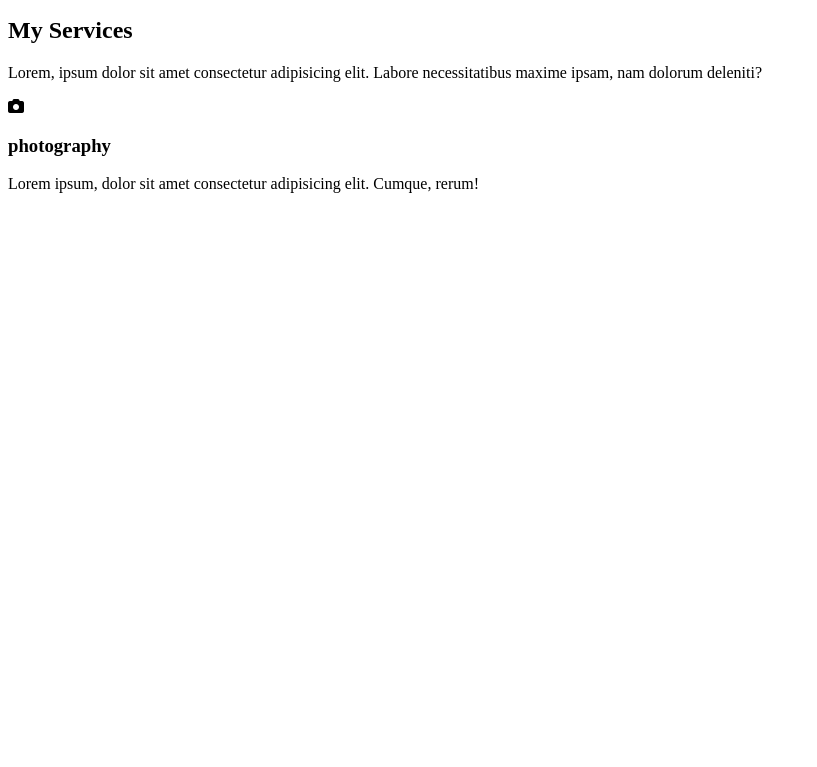
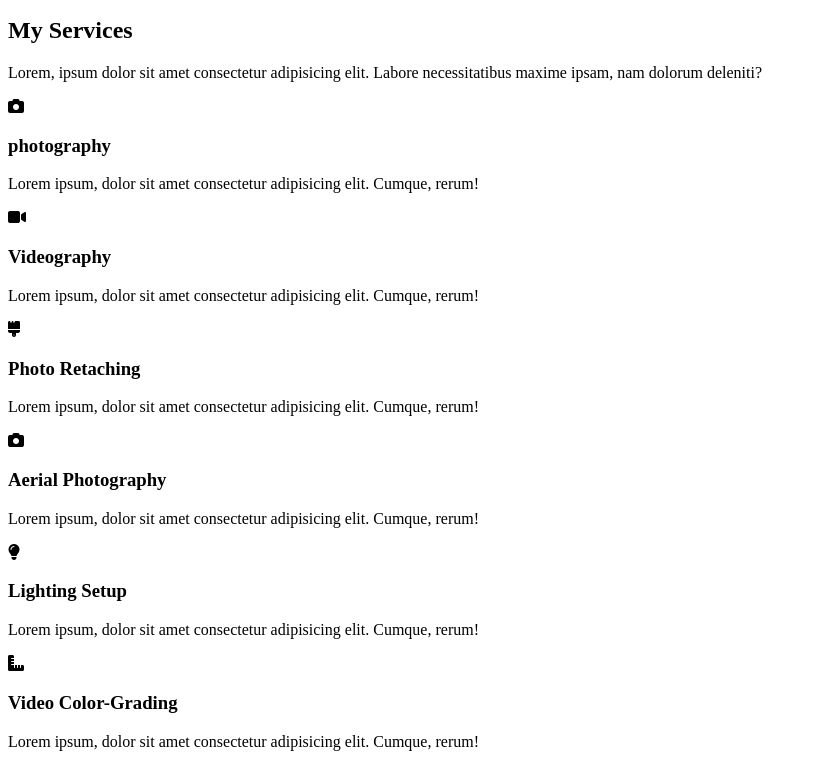
Before and after one commit to Annmukami/nomads-photo-studio, a plain HTML site: page index.html in a window 1280 px wide. Shown: the part 418-1185 px from the top of the page, without its empty margins (0-817 px from the left). Before the commit the page ends 800 px from the top, so only its background shows below. Drawn offline with Linux system fonts and the light colour scheme.

Commit message:
add icons

```diff
--- a/index.html
+++ b/index.html
@@ -65,6 +65,30 @@
 <h3>photography</h3>
 <p>Lorem ipsum, dolor sit amet consectetur adipisicing elit. Cumque, rerum!</p>
 
+<i class="fa-solid fa-video"></i>
+<h3>Videography</h3>
+<p>Lorem ipsum, dolor sit amet consectetur adipisicing elit. Cumque, rerum!</p>
+
+<i class="fa-solid fa-brush"></i>
+<h3>Photo Retaching</h3>
+<p>Lorem ipsum, dolor sit amet consectetur adipisicing elit. Cumque, rerum!</p>
+
+<i class="fa-solid fa-camera"></i>
+<h3>Aerial Photography</h3>
+<p>Lorem ipsum, dolor sit amet consectetur adipisicing elit. Cumque, rerum!</p>
+
+<i class="fa-solid fa-lightbulb"></i>
+<h3>Lighting Setup</h3>
+<p>Lorem ipsum, dolor sit amet consectetur adipisicing elit. Cumque, rerum!</p>
+
+<i class="fa-solid fa-ruler-combined"></i>
+<h3>Video Color-Grading</h3>
+<p>Lorem ipsum, dolor sit amet consectetur adipisicing elit. Cumque, rerum!</p>
+
+
+
+
+
 
 
 
```
